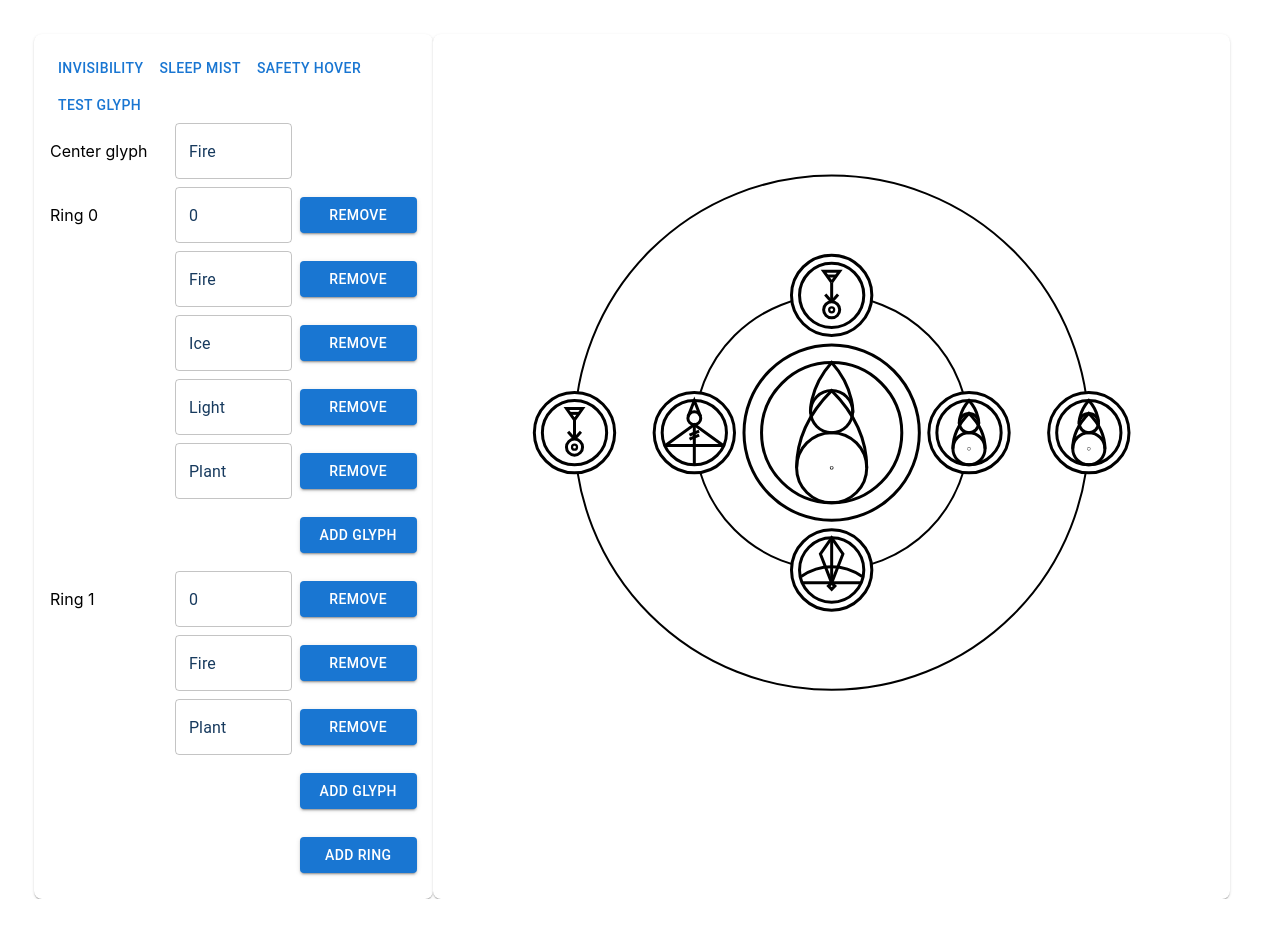
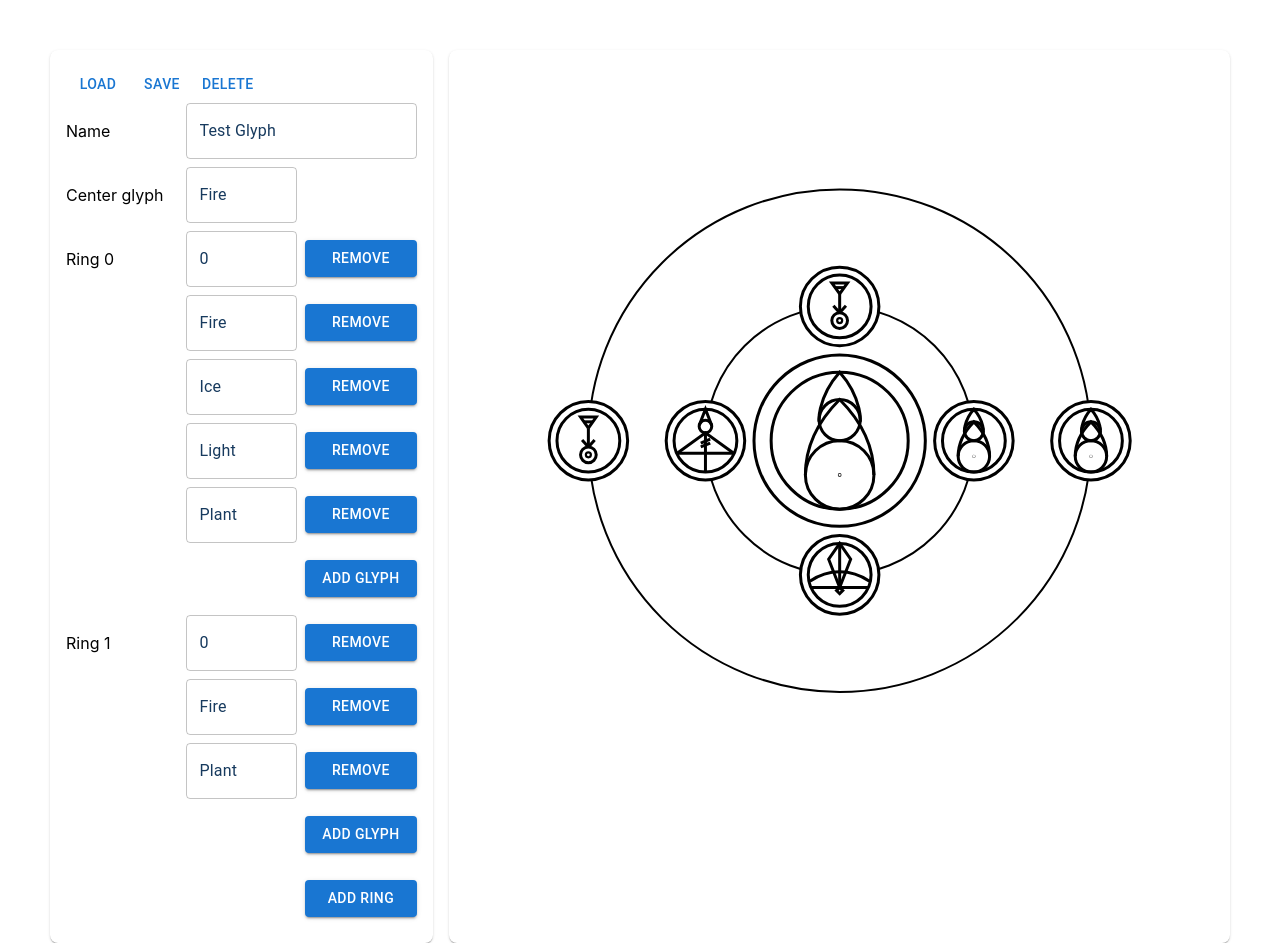
Before and after one commit to Togusa09/owl-glyphs, a React (Create React App) app: page / in a window 1280 px wide. Before the commit the page ends 899 px from the top, so only its background shows below. Built offline with nearby package versions, Linux system fonts and the light colour scheme.

Commit message:
Add save/load dialog and fixed various errors

```diff
--- a/src/App.tsx
+++ b/src/App.tsx
@@ -41,10 +41,10 @@ function App() {
             }}
           >
             <Grid container spacing={2}>
-              <Grid container sm={4}>
+              <Grid container item sm={4}>
                 <Menu />
               </Grid>
-              <Grid container sm={8}>
+              <Grid container item sm={8}>
                 <GlyphRenderer />
               </Grid>
             </Grid>
--- a/src/Components/GlyphRoot/GlyphRing.tsx
+++ b/src/Components/GlyphRoot/GlyphRing.tsx
@@ -23,7 +23,7 @@ export const GlyphRing = ({glyphNodes, size, index, x, y, offset, totalRings}: P
 
     return (
         <>
-            <circle cx={x} cy={y} r={size} stroke="black" stroke-width="2" fill="none"/>
+            <circle cx={x} cy={y} r={size} stroke="black" strokeWidth="2" fill="none"/>
             {glyphNodes.map((glyph, i) => {
                 var glyphX = size * Math.cos((totalAngle / glyphCount * i) + offsetAngle)
                 var glyphY = size * Math.sin((totalAngle / glyphCount * i) + offsetAngle)
--- a/src/Components/Menu/GlyphEditor.tsx
+++ b/src/Components/Menu/GlyphEditor.tsx
@@ -1,4 +1,4 @@
-import { Button, Grid } from "@mui/material";
+import { Button, Grid, TextField } from "@mui/material";
 import { GlyphType } from "../../Models/GlyphType";
 import GlyphSelector from "./GlyphSelector";
 import { GlyphRingEditor } from "./GlyphRingEditor";
@@ -20,12 +20,22 @@ export const GlyphEditor = () => {
     deleteNode,
     updateNode,
     updateCenterNode,
+    updateName,
   } = useGlyphContext();
   var centerGlyph = glyphArrangement.CenterGlyph ?? { Type: GlyphType.Blank };
 
   return (
     <>
       <Grid container spacing={1} sx={{ alignItems: "center" }}>
+        <Grid item xs={4} sx={editorRow}>
+          Name
+        </Grid>
+        <Grid item xs={8} sx={editorRow}>
+          <TextField
+            value={glyphArrangement.Name}
+            onChange={(e) => updateName(e.target.value)}
+          />
+        </Grid>
         <Grid item xs={4} sx={editorRow}>
           Center glyph
         </Grid>
@@ -41,10 +51,9 @@ export const GlyphEditor = () => {
             return (
               <GlyphRingEditor
                 value={r}
+                key={r.Id}
                 index={ri}
-                onUpdate={(updatedRing) =>
-                  updateRing(r.Id, updatedRing)
-                }
+                onUpdate={(updatedRing) => updateRing(r.Id, updatedRing)}
                 onAddNode={(glyphType) => addNode(r.Id, glyphType)}
                 onRemoveNode={(glyphId) => deleteNode(r.Id, glyphId)}
                 onUpdateNode={(glyphId, glyphType) =>
--- a/src/Components/Menu/GlyphRingEditor.tsx
+++ b/src/Components/Menu/GlyphRingEditor.tsx
@@ -49,6 +49,7 @@ export const GlyphRingEditor = ({
       return (
         <GlyphNodeEditor
           value={n}
+          key={n.Id}
           onUpdate={(updatedGlyph) => {
             onUpdateNode(n.Id, updatedGlyph);
           }}
--- /dev/null
+++ b/src/Components/Menu/LoadingGlyphDialog.tsx
@@ -0,0 +1,38 @@
+import {
+  Dialog,
+  DialogTitle,
+  List,
+  ListItem,
+  ListItemButton,
+  ListItemText,
+} from "@mui/material";
+import { GlyphArrangementModel } from "../../Models/GlyphCollection";
+
+export interface LoadingGlyphDialogProps {
+  open: boolean;
+  savedGlyphs: GlyphArrangementModel[];
+  onClose: (value: string | null) => void;
+}
+
+export default function LoadingGlyphDialog({
+  open,
+  savedGlyphs,
+  onClose,
+}: LoadingGlyphDialogProps) {
+  return (
+    <Dialog onClose={() => onClose(null)} open={open}>
+      <DialogTitle>Load Glyph</DialogTitle>
+      <List>
+        {savedGlyphs.map((glyph) => {
+          return (
+            <ListItem disableGutters key={glyph.Name}>
+              <ListItemButton onClick={() => onClose(glyph.Name)}>
+                <ListItemText primary={glyph.Name} />
+              </ListItemButton>
+            </ListItem>
+          );
+        })}
+      </List>
+    </Dialog>
+  );
+}
--- a/src/Components/Menu/SavedGlyphMenu.tsx
+++ b/src/Components/Menu/SavedGlyphMenu.tsx
@@ -8,22 +8,54 @@ import {
 import Button from "@mui/material/Button";
 import { GlyphArrangementModel } from "../../Models/GlyphCollection";
 import useLocalStorage from "../../Hooks/useLocalStorage";
+import { useState } from "react";
+import LoadingGlyphDialog from "./LoadingGlyphDialog";
 
 export const SavedGlyphMenu = () => {
-  const { loadGlyphs } = useGlyphContext();
+  const { glyphArrangement, loadGlyphs } = useGlyphContext();
 
   const [savedGlyphs, updateSavedGlyphs] = useLocalStorage<
     GlyphArrangementModel[]
   >("SavedGlyphs", [Invisibility, SleepMist, SafetyHover, TestGlyph]);
+  const [dialogueOpen, setDialogueOpen] = useState(false);
+
+  function saveGlyph() {
+    updateSavedGlyphs([...savedGlyphs, glyphArrangement]);
+  }
+
+  function removeGlyph() {
+    updateSavedGlyphs(
+      savedGlyphs.filter((x) => x.Name !== glyphArrangement.Name)
+    );
+    if (saveGlyph.length > 0) {
+      loadGlyphs(savedGlyphs[0]);
+    }
+  }
+
+  function onDialogueClose(name: string | null) {
+    setDialogueOpen(false);
+
+    if (!name) {
+      return;
+    }
+
+    var glyphToLoad = savedGlyphs.find((x) => x.Name === name);
+    if (glyphToLoad) {
+      loadGlyphs(glyphToLoad);
+    }
+  }
 
   return (
-    <div className="save-glyph-menu">
-      {savedGlyphs.map((g) => (<Button onClick={() => loadGlyphs(g)}>{g.Name}</Button>))}
-      {/* <Button onClick={() => loadGlyphs(Invisibility)}>Invisibility</Button>
-      <Button onClick={() => loadGlyphs(SleepMist)}>Sleep Mist</Button>
-      <Button onClick={() => loadGlyphs(SafetyHover)}>Safety Hover</Button>
-      <Button onClick={() => loadGlyphs(TestGlyph)}>Test Glyph</Button> */}
-    </div>
+    <>
+      <Button onClick={() => setDialogueOpen(true)}>Load</Button>
+      <LoadingGlyphDialog
+        open={dialogueOpen}
+        savedGlyphs={savedGlyphs}
+        onClose={onDialogueClose}
+      />
+      <Button onClick={() => saveGlyph()}>Save</Button>
+      <Button onClick={() => removeGlyph()}>Delete</Button>
+    </>
   );
 };
 
--- a/src/Contexts/GlyphContextProvider.tsx
+++ b/src/Contexts/GlyphContextProvider.tsx
@@ -22,6 +22,7 @@ type GlyphContextType = {
   deleteNode: (ringId: number, glyphId: number) => void;
   updateNode: (ringId: number, glyphId: number, glyphType: GlyphType) => void;
   updateCenterNode: (glyphType: GlyphType) => void;
+  updateName: (name: string) => void;
 };
 
 export const CustomOrderContext = createContext<string | null>(null);
@@ -69,6 +70,9 @@ export default function GlyphContextProvider({
     const updateCenterNode = (glyphType: GlyphType) => {
       dispatchGlyphs({ type: "UpdateCenter", glyphType });
     };
+    const updateName = (name: string) => {
+      dispatchGlyphs({ type: "UpdateName", name });
+    };
 
     return {
       glyphArrangement,
@@ -80,6 +84,7 @@ export default function GlyphContextProvider({
       updateNode,
       deleteNode,
       updateCenterNode,
+      updateName,
     };
   }, [glyphArrangement]);
 
@@ -99,6 +104,7 @@ export function useGlyphContext() {
 }
 
 type GlyphReducerActionModel =
+  | { type: "UpdateName"; name: string }
   | {
       type: "DeleteRing";
       ringId: number;
@@ -235,6 +241,12 @@ function glyphsReducer(
         }),
       };
     }
+    case "UpdateName": {
+      return {
+        ...glyphs,
+        Name: action.name,
+      };
+    }
     default:
       return glyphs;
   }
```
Also changed, not shown: src/Components/GlyphRoot/Glyph.tsx (+88 -59 lines), src/Data/GlyphDefinitions.ts (+4 -4 lines).
